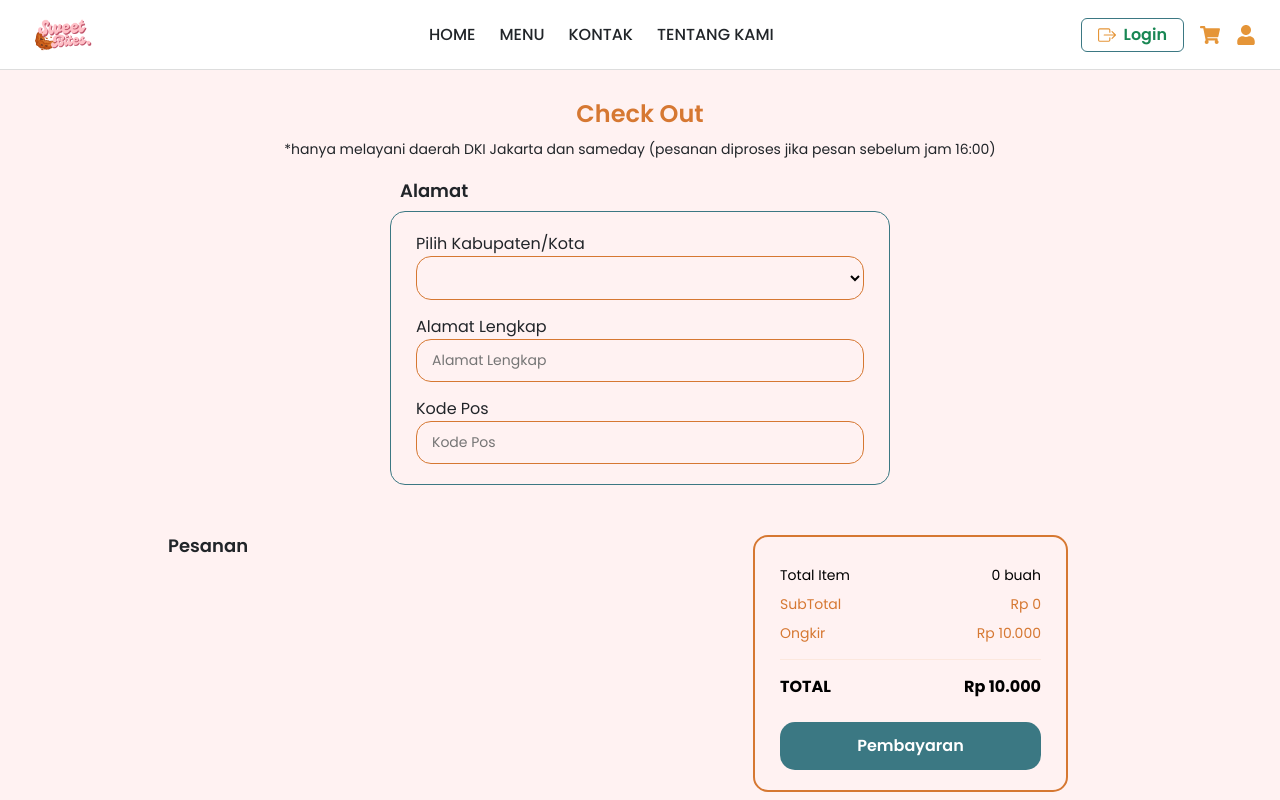
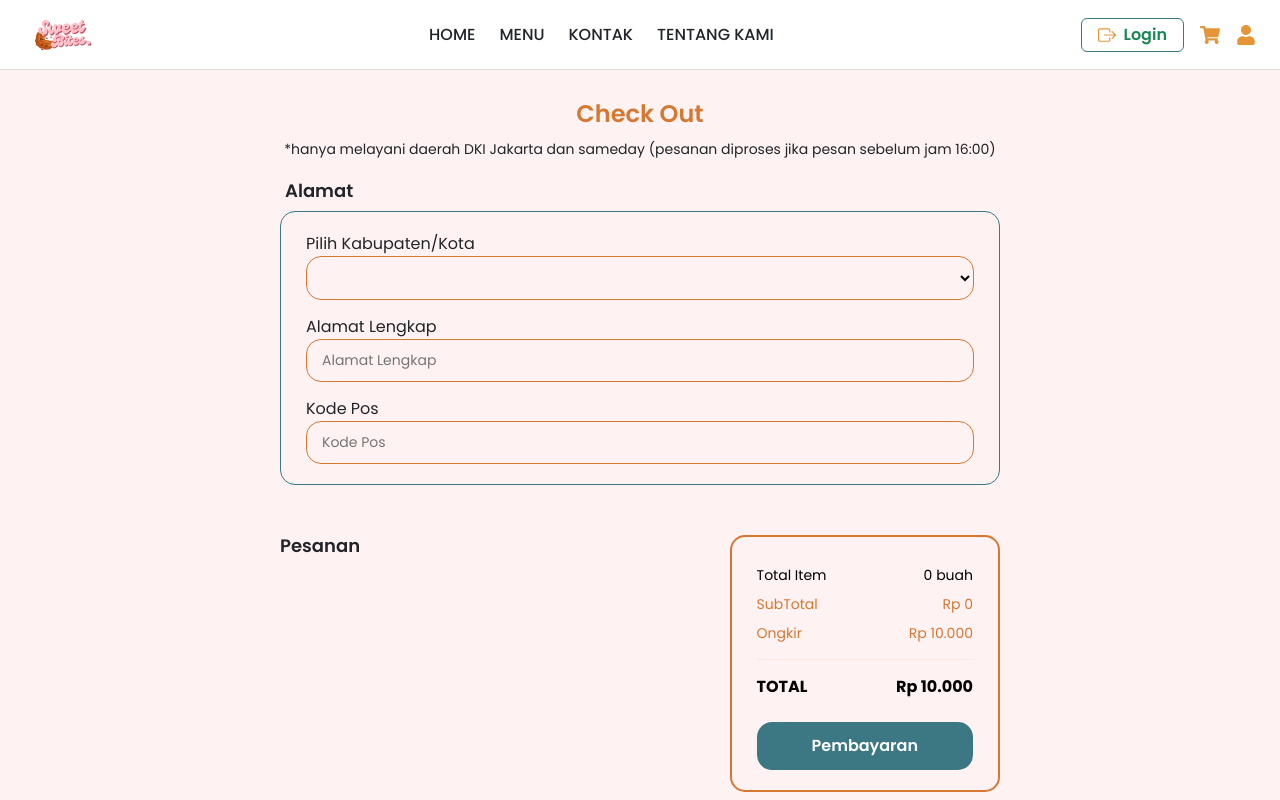
Before and after one commit to SoftDevTIB/Sweet-Bites-Kelompok-9, a React (Vite) app in the folder client/: page /checkout in a window 1280 px wide. Shown: the top 800 px of the page. Built offline with nearby package versions, Linux system fonts and the light colour scheme.

Commit message:
memperbaiki halaman checkout

```diff
--- a/client/src/customer/pages/CheckoutPage.css
+++ b/client/src/customer/pages/CheckoutPage.css
@@ -7,7 +7,7 @@
 }
 
 .checkout-content-container {
-  max-width: 1024px;
+  max-width: 800px;
   margin-left: auto;
   margin-right: auto;
   padding-left: 40px;
@@ -42,15 +42,16 @@
   font-size: 18px;
   flex-basis: auto;
   text-align: left;
-  width: 480px;
+  width: 710px;
   padding-left: 0;
+  text-align: left;
 }
 
 .address-box {
   border: 1px solid #3B7883;
   border-radius: 15px;
   padding: 20px 25px;
-  max-width: 500px;
+  max-width: 800px;
   background-color: transparent;
   box-sizing: border-box;
   width: 100%;
@@ -135,7 +136,6 @@
 }
 
 .order-item-total {
-  font-weight: 700;
   font-size: 16px;
   color: #000;
 }
--- a/client/src/customer/pages/CheckoutPage.jsx
+++ b/client/src/customer/pages/CheckoutPage.jsx
@@ -153,8 +153,8 @@ const CheckoutPage = () => {
             </div>
           </div>
 
-          <div className="order-section">
-            <div className="order-items">
+          <div className="order-section" style={{ display: 'flex', gap: '50px', justifyContent: 'space-between' }}>
+            <div className="order-items" style={{ flex: '1 1 60%' }}>
               <h5>Pesanan</h5>
               {cartItems.map((item) => (
                 <div key={item.id} className="order-item">
@@ -169,7 +169,14 @@ const CheckoutPage = () => {
               ))}
             </div>
 
-            <div className="order-summary">
+            <div
+              className="order-summary"
+              style={{
+                width: '40%',
+                marginTop: cartItems.length > 3 ? '50px' : '0px',
+                transition: 'margin-top 0.3s ease',
+              }}
+            >
               <p>Total Item <span style={{ float: 'right' }}>{totalItems} buah</span></p>
               <p className="subtotal">SubTotal <span style={{ float: 'right' }}>{formatPrice(subtotal)}</span></p>
               <p className="ongkir">Ongkir <span style={{ float: 'right' }}>{formatPrice(ongkir)}</span></p>
```
